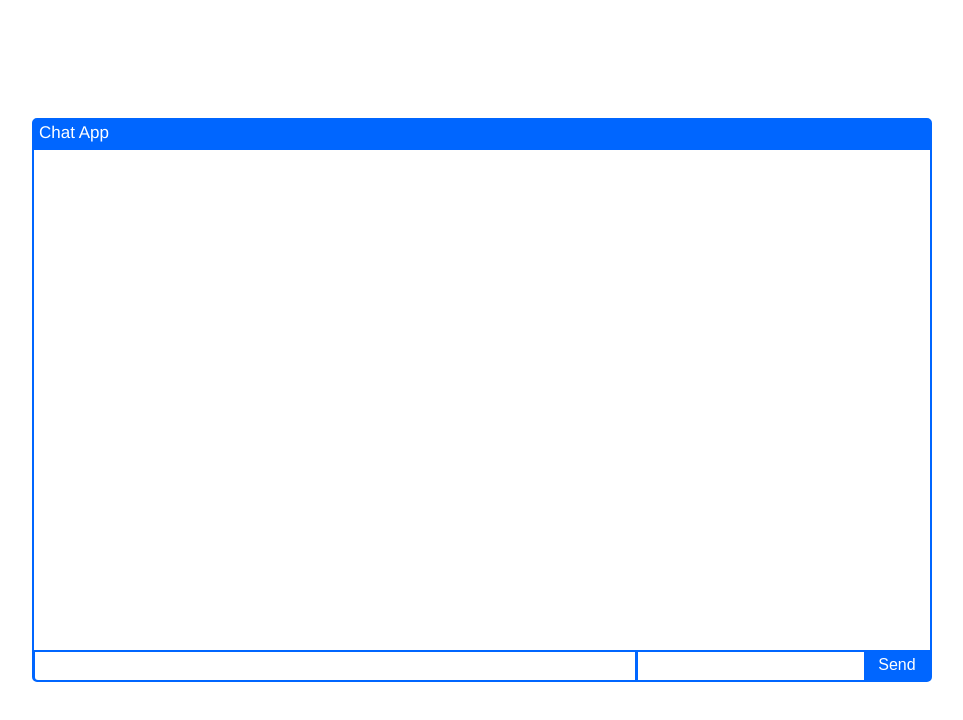
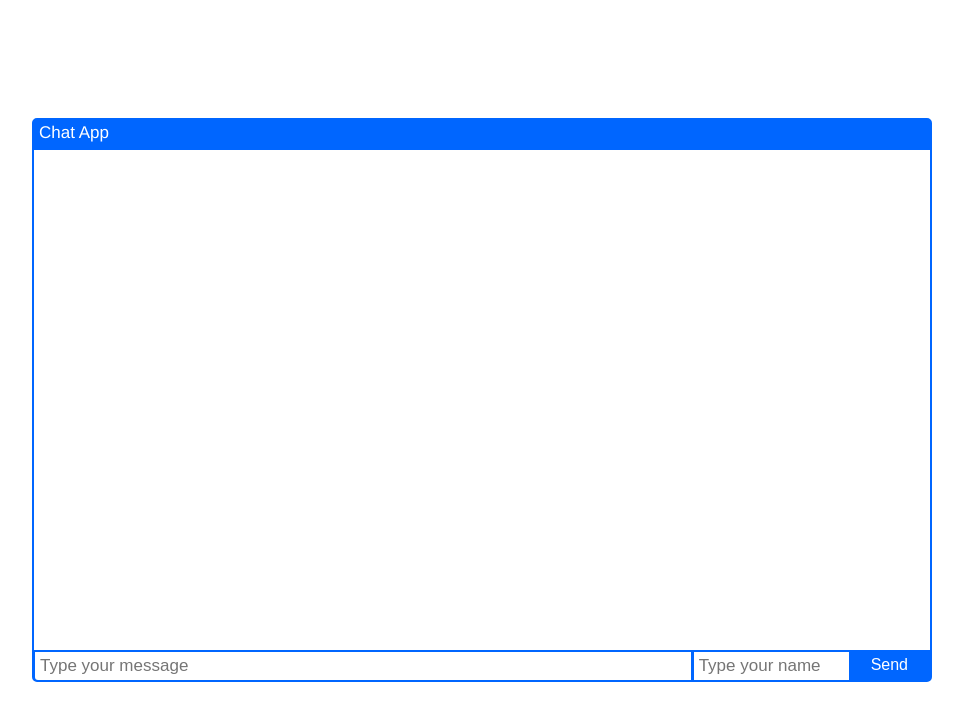
Before and after one commit to Ftujio/ChatApp, a website: page index.html in a window 1280 px wide. Shown: the whole page, without its empty margins (158-1121 px from the left). Drawn offline with Linux system fonts and the light colour scheme; files that its build step writes are made by us from their sources; no server answers; files whose address does not match are found by name.

Commit message:
Added input placeholders and tweaked some styles.

```diff
--- a/assets/css/chat.css
+++ b/assets/css/chat.css
@@ -58,12 +58,14 @@ ul {
 }
 
 #message-input {
-  flex: 9;
+  flex: 8;
   border-bottom-left-radius: 3px;
 }
 
 #name-input {
   margin-left: 3px;
+  flex: 1;
+  width: 150px;
 }
 
 #send-button {
--- a/index.html
+++ b/index.html
@@ -12,8 +12,8 @@
         <div id="chat-window-header">Chat App</div>
         <ul id="messages"></ul>
         <div id="chat-window-footer">
-          <input class="chat-input" id="message-input" autocomplete="off" />
-          <input class="chat-input" id="name-input" autocomplete="off" />
+          <input class="chat-input" id="message-input" autocomplete="off" placeholder="Type your message" />
+          <input class="chat-input" id="name-input" autocomplete="off" placeholder="Type your name" />
           <button id="send-button">Send</button>
         </div>
       </div>
```
